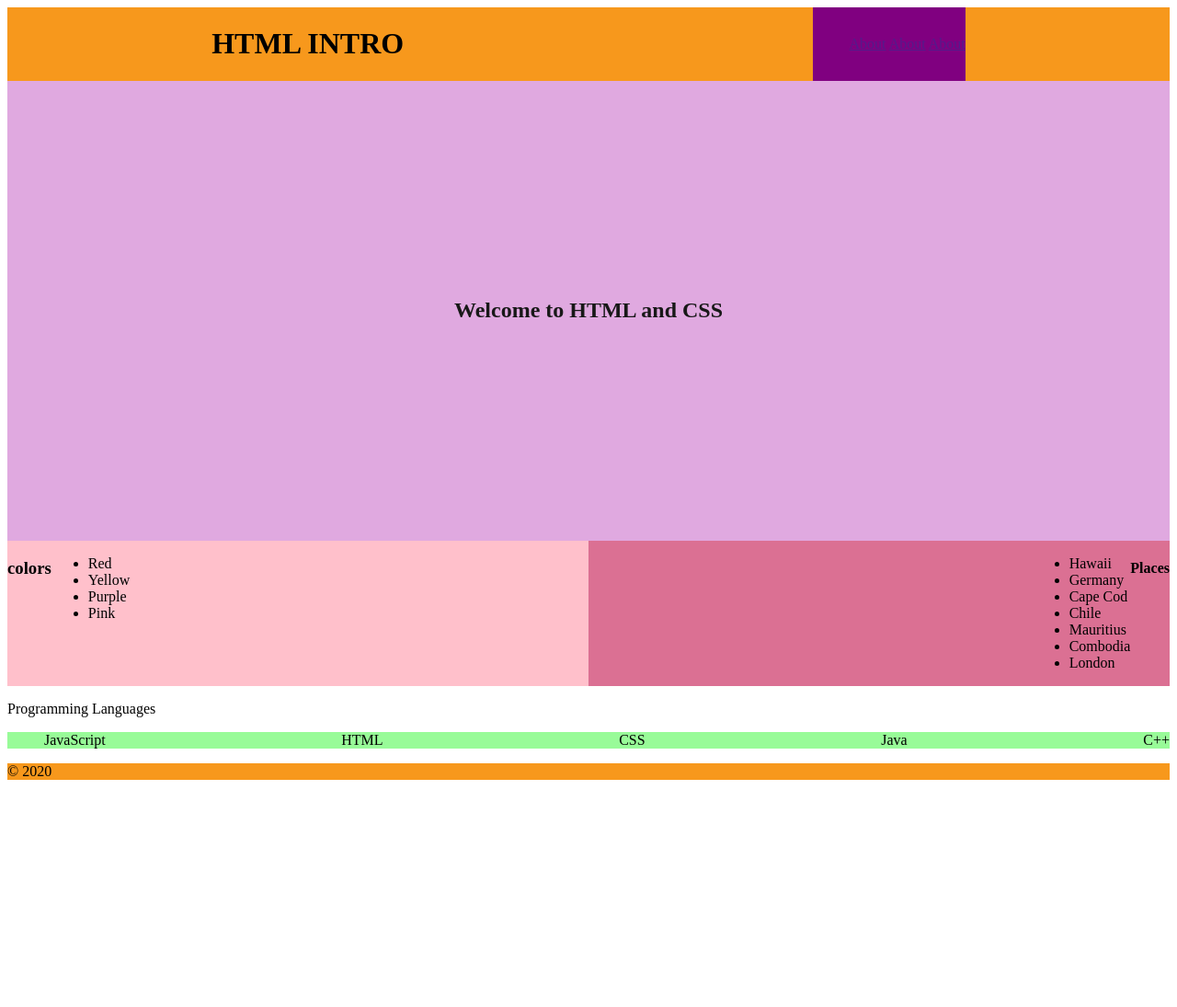
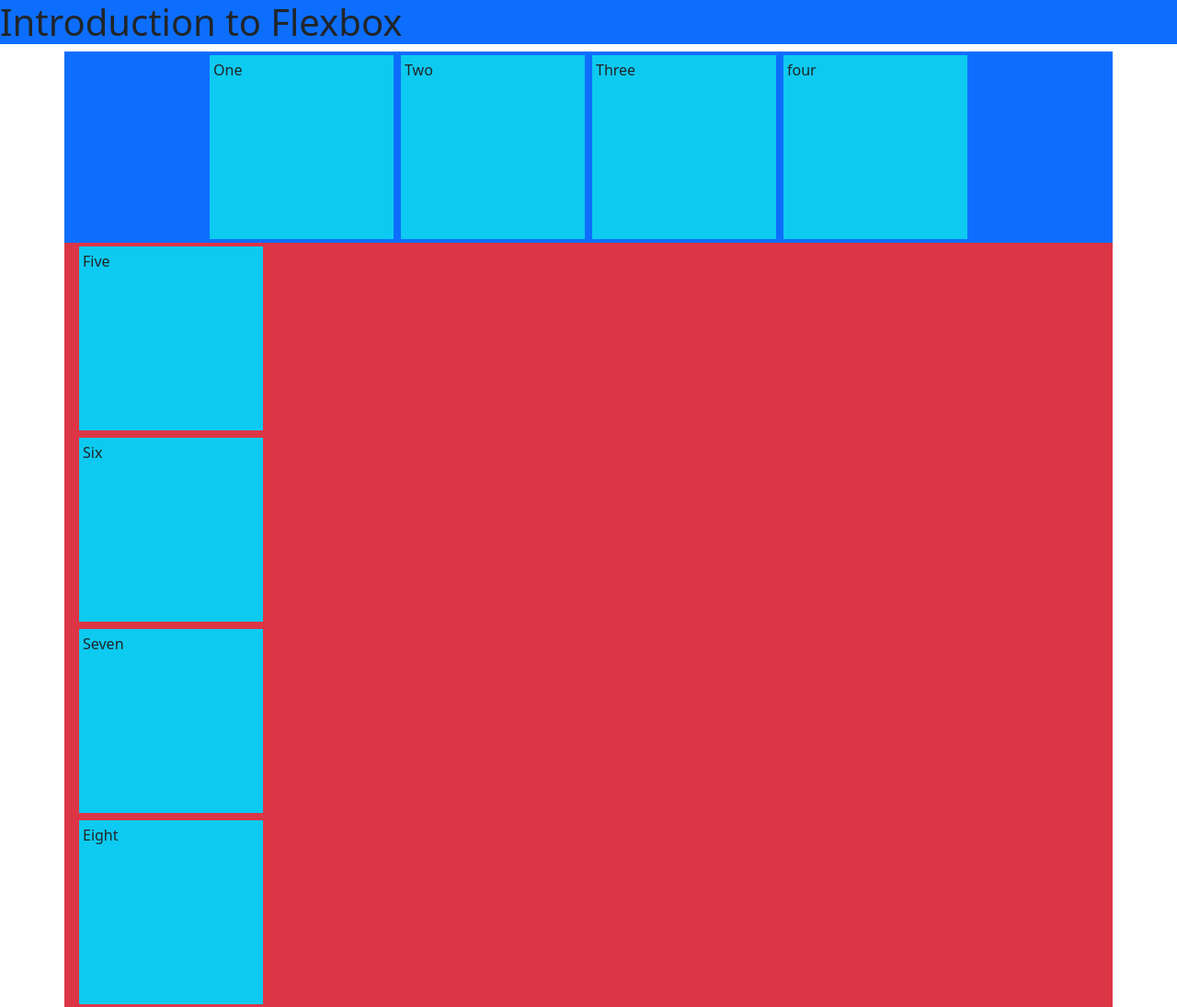
Before and after one commit to Sanganu/tutoringHTMLCSS, a plain HTML site: page index.html in a window 1280 px wide. Shown: the top 1095 px of the page at 92% size. Before the commit the page ends 856 px from the top, so only its background shows below. Drawn offline with nearby package versions, Linux system fonts and the light colour scheme.

Commit message:
Align with dflex justifycontect alignitem

```diff
--- a/assets/style.css
+++ b/assets/style.css
@@ -1,60 +1,10 @@
-header, footer{
-    background-color: rgb(247, 152, 28);
-    width:100%;
-    height:10%;
-    color: black;
+article{
+    width:200px;
+    height:200px;
 }
 
-header {
+section{
     display: flex;
-    justify-content: space-around;
-}
-
-.container{
-    width: 100%;
-    display:flex;
-    justify-content: space-between;
-}
-
-main {
-    width:50%;
-    background-color: pink;
-    display: flex;
-    justify-items: right;
-}
-
-aside{
-    width:50%;
-    background-color: palevioletred;
-    display:flex;
-    flex-direction: row-reverse;
-    justify-content: right;
-}
-
-summary {
+    flex-direction: column;
 
 }
-
-#hello ul{
-    background-color: palegreen;
-    display:flex;
-    justify-content: space-between;
-    list-style: none;
-}
-
-#bgset{
-    background-color: plum;
-    display:flex;
-    justify-content: center;
-    align-items: center;
-    width:100%;
-    height:500px;
-    opacity:0.9;
-}
-
-nav{
-    display: flex;
-    justify-content: center;
-    align-items: center;
-    background-color: purple;
-}
--- a/index.html
+++ b/index.html
@@ -5,71 +5,55 @@
     <meta charset="UTF-8">
     <meta name="viewport" content="width=device-width, initial-scale=1.0">
     <meta http-equiv="X-UA-Compatible" content="ie=edge">
-    <title>HTML-CSS Tutoring</title>
+    <title>JS Tutoring</title>
+    <link href="https://cdn.jsdelivr.net/npm/bootstrap@5.0.0-beta1/dist/css/bootstrap.min.css" rel="stylesheet" integrity="sha384-giJF6kkoqNQ00vy+HMDP7azOuL0xtbfIcaT9wjKHr8RbDVddVHyTfAAsrekwKmP1" crossorigin="anonymous">
     <link rel="stylesheet" href="./assets/style.css" type="text/css" />
 </head>
 
 <body>
-    <header>
-        <h1>HTML INTRO</h1>
+    <header class="bg-primary">
         <nav id="navbar">
-            <ul>
-                <ll>
-                    <a href="">About</a>
-                    </li>
-                    <ll>
-                        <a href="">About</a>
-                        </li>
-                        <ll>
-                            <a href="">About</a>
-                            </li>
-            </ul>
-
+            <h1>Introduction to Flexbox</h1>
         </nav>
     </header>
-    <section id="bgset">
-        <h1>Welcome to HTML and CSS</h1>
-    </section>
-    <summary>
-        <div class="container">
-            <main>
-                <h3>colors</h3>
-                <ul>
-                    <li>Red</li>
-                    <li>Yellow</li>
-                    <li>Purple</li>
-                    <li>Pink</li>
-                </ul>
-            </main>
-            <aside>
-                <h4>Places</h4>
-                <ul>
-                    <li>Hawaii</li>
-                    <li>Germany</li>
-                    <li>Cape Cod</li>
-                    <li>Chile</li>
-                    <li>Mauritius</li>
-                    <li>Combodia</li>
-                    <li>London</li>
-                </ul>
 
-            </aside>
-        </div>
-        <article id="hello">
-            <p>Programming Languages</p>
-            <ul>
-                <li>JavaScript</li>
-                <li>HTML</li>
-                <li>CSS</li>
-                <li>Java</li>
-                <li>C++</li>
-            </ul>
-        </article>
-
-    </summary>
+   <main class="container bg-primary d-flex justify-content-center">
+       <article class="box bg-info m-1 p-1">One</article>
+       <article class="box bg-info m-1 p-1">Two</article>
+       <article class="box bg-info m-1 p-1">Three</article>
+       <article class="box bg-info m-1 p-1">four</article>
+   </main>
+   <main>
+   <section class="container bg-danger align-items-start flex-column">
+        <article class="box bg-info m-1 p-1">Five</article>
+        <article class="box bg-info m-1 p-1">Six</article>
+        <article class="box bg-info m-1 p-1">Seven</article>
+        <article class="box bg-info m-1 p-1">Eight</article>
+   </section>
+   <section class="container bg-secondary align-items-end flex-column-reverse">
+        <article class="box bg-info m-1 p-1">Red</article>
+        <article class="box bg-info m-1 p-1">Yellow</article>
+        <article class="box bg-info m-1 p-1">Orange</article>
+        <article class="box bg-info m-1 p-1">Greeen</article>
+   </section>
+</main>
+<main class="container bg-warning d-flex flex-wrap-reverse">
+        <article class="box bg-info m-1 p-1">Purple</article>
+        <article class="box bg-info m-1 p-1">Indigo</article>
+        <article class="box bg-info m-1 p-1">Teal</article>
+        <article class="box bg-info m-1 p-1">Silver</article>
+    </main>
+    <main class="container m-5 p-5 bg-secondary d-flex align-content-center flex-wrap">
+            <article class="box bg-info m-1 p-1">Dora</article>
+            <article class="box bg-info m-1 p-1">Diego</article>
+            <article class="box bg-info m-1 p-1">Boots</article>
+            <article class="box bg-info m-1 p-1">Flash</article>
+        </main>
     <footer>
         &copy; 2020
     </footer>
+    <script src="https://cdn.jsdelivr.net/npm/bootstrap@5.0.0-beta1/dist/js/bootstrap.bundle.min.js" integrity="sha384-ygbV9kiqUc6oa4msXn9868pTtWMgiQaeYH7/t7LECLbyPA2x65Kgf80OJFdroafW" crossorigin="anonymous"></script>
+    <script src="./assets/script.js"></script>
 </body>
 
 </html>
```
Also changed, not shown: assets/script.js (added).
